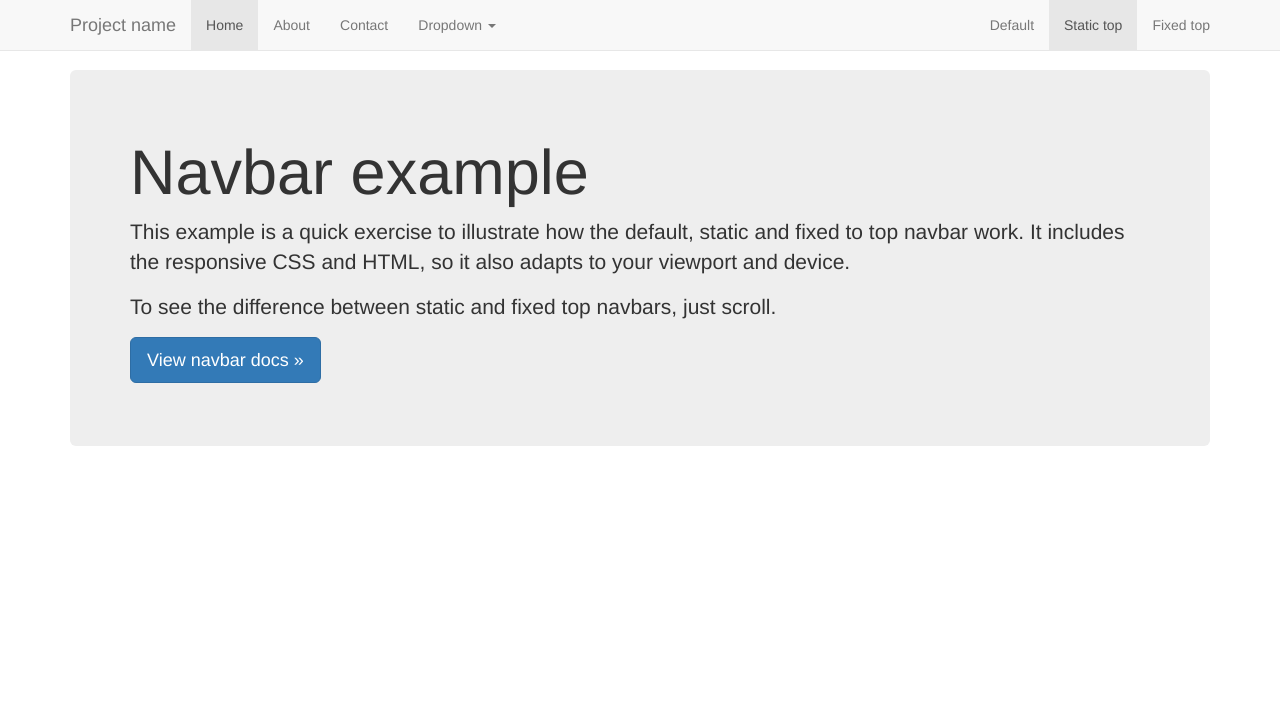
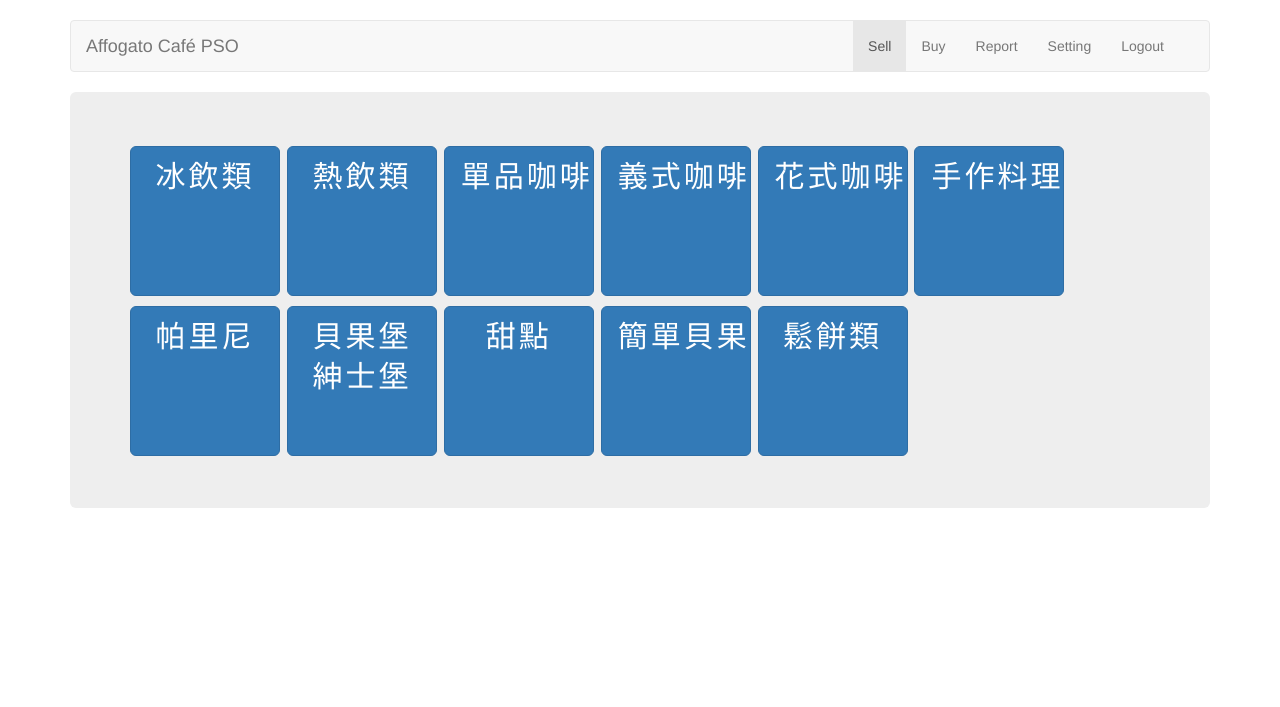
Before and after one commit to HengWei/POS-System, a Django app: page /index/ in a window 1280 px wide. Shown: the top 707 px of the page. Run offline with Django 3.2, Linux system fonts and the light colour scheme; some libraries are stand-ins or nearby versions.

Commit message:
1. menu demo

```diff
--- /dev/null
+++ b/static/css/ie10-viewport-bug-workaround.css
@@ -0,0 +1,13 @@
+/*!
+ * IE10 viewport hack for Surface/desktop Windows 8 bug
+ * Copyright 2014-2015 Twitter, Inc.
+ * Licensed under MIT (https://github.com/twbs/bootstrap/blob/master/LICENSE)
+ */
+
+/*
+ * See the Getting Started docs for more information:
+ * http://getbootstrap.com/getting-started/#support-ie10-width
+ */
+@-ms-viewport     { width: device-width; }
+@-o-viewport      { width: device-width; }
+@viewport         { width: device-width; }
--- /dev/null
+++ b/static/css/navbar.css
@@ -0,0 +1,8 @@
+body {
+  padding-top: 20px;
+  padding-bottom: 20px;
+}
+
+.navbar {
+  margin-bottom: 20px;
+}
--- /dev/null
+++ b/static/js/ie10-viewport-bug-workaround.js
@@ -0,0 +1,23 @@
+/*!
+ * IE10 viewport hack for Surface/desktop Windows 8 bug
+ * Copyright 2014-2015 Twitter, Inc.
+ * Licensed under MIT (https://github.com/twbs/bootstrap/blob/master/LICENSE)
+ */
+
+// See the Getting Started docs for more information:
+// http://getbootstrap.com/getting-started/#support-ie10-width
+
+(function () {
+  'use strict';
+
+  if (navigator.userAgent.match(/IEMobile\/10\.0/)) {
+    var msViewportStyle = document.createElement('style')
+    msViewportStyle.appendChild(
+      document.createTextNode(
+        '@-ms-viewport{width:auto!important}'
+      )
+    )
+    document.querySelector('head').appendChild(msViewportStyle)
+  }
+
+})();
--- a/templates/index.html
+++ b/templates/index.html
@@ -2,62 +2,125 @@
 <html lang="en">
 <head>
     {% load staticfiles %}
-    <meta charset="UTF-8">
-    <title>POS System Demo Version</title>
+    <meta charset="utf-8">
+    <meta http-equiv="X-UA-Compatible" content="IE=edge">
+    <meta name="viewport" content="width=device-width, initial-scale=1">
+    <!-- The above 3 meta tags *must* come first in the head; any other head content must come *after* these tags -->
+    <meta name="description" content="">
+    <meta name="author" content="">
+    <title>Affogato Café POS System Demo Version</title>
     <link href="{% static "css/bootstrap.min.css" %}" rel="stylesheet">
     <link href="{% static "css/navbar-static-top.css" %}" rel="stylesheet">
+    <link href="{% static "css/navbar.css" %}" rel="stylesheet">
+    <link href="{% static "css/ie10-viewport-bug-workaround.css" %}" rel="stylesheet">
+    <link href="{% static "js/ie-emulation-modes-warning.js" %}" rel="stylesheet">
+</head>
+<style>
+    .btn {
+        height: 150px;
+        width: 150px;
+        font-size: 30px;
+        vertical-align: middle;
+        font-family: 標楷體;
+    }
 
-</head>
+    .menu {
+        line-height: 160px;
+        letter-spacing: 3px;
+    }
+
+
+</style>
+<script>
+    $(document).load(function () {
+
+    })
+
+
+    function ShowMenu(Target) {
+        var speed = 'fast';
+        $('#' + Target).show(speed);
+        $('#mainMenu').hide(speed);
+    }
+    ;
+
+    function BackMenu(Target) {
+        var speed = 'fast';
+        $('#' + Target).hide(speed);
+        $('#mainMenu').show(speed);
+    }
+    ;
+
+</script>
 <body>
-<nav class="navbar navbar-default navbar-static-top">
 <div class="container">
+
+    <!-- Static navbar -->
+    <nav class="navbar navbar-default">
+        <div class="container-fluid">
             <div class="navbar-header">
-          <button type="button" class="navbar-toggle collapsed" data-toggle="collapse" data-target="#navbar" aria-expanded="false" aria-controls="navbar">
+                <button type="button" class="navbar-toggle collapsed" data-toggle="collapse" data-target="#navbar"
+                        aria-expanded="false" aria-controls="navbar">
                     <span class="sr-only">Toggle navigation</span>
                     <span class="icon-bar"></span>
                     <span class="icon-bar"></span>
                     <span class="icon-bar"></span>
                 </button>
-          <a class="navbar-brand" href="#">Project name</a>
+                <a class="navbar-brand" href="#">Affogato Café PSO</a>
             </div>
-        <div id="navbar" class="navbar-collapse collapse">
+            <div id="navbar" class="navbar-collapse collapse navbar-right">
                 <ul class="nav navbar-nav">
-            <li class="active"><a href="#">Home</a></li>
-            <li><a href="#about">About</a></li>
-            <li><a href="#contact">Contact</a></li>
-            <li class="dropdown">
-              <a href="#" class="dropdown-toggle" data-toggle="dropdown" role="button" aria-haspopup="true" aria-expanded="false">Dropdown <span class="caret"></span></a>
-              <ul class="dropdown-menu">
-                <li><a href="#">Action</a></li>
-                <li><a href="#">Another action</a></li>
-                <li><a href="#">Something else here</a></li>
-                <li role="separator" class="divider"></li>
-                <li class="dropdown-header">Nav header</li>
-                <li><a href="#">Separated link</a></li>
-                <li><a href="#">One more separated link</a></li>
+                    <li class="active"><a href="#">Sell</a></li>
+                    <li><a href="#">Buy</a></li>
+                    <li><a href="#">Report</a></li>
+                    <li><a href="#">Setting</a></li>
+                    <li><a href="#">Logout</a></li>
+                    {#                    <li class="dropdown">#}
+                    {#                        <a href="#" class="dropdown-toggle" data-toggle="dropdown" role="button" aria-haspopup="true"#}
+                    {#                           aria-expanded="false">Dropdown <span class="caret"></span></a>#}
+                    {#                        <ul class="dropdown-menu">#}
+                    {#                            <li><a href="#">Action</a></li>#}
+                    {#                            <li><a href="#">Another action</a></li>#}
+                    {#                            <li><a href="#">Something else here</a></li>#}
+                    {#                            <li role="separator" class="divider"></li>#}
+                    {#                            <li class="dropdown-header">Nav header</li>#}
+                    {#                            <li><a href="#">Separated link</a></li>#}
+                    {#                            <li><a href="#">One more separated link</a></li>#}
+                    {#                        </ul>#}
+                    {#                    </li>#}
                 </ul>
-            </li>
-          </ul>
-          <ul class="nav navbar-nav navbar-right">
-            <li><a href="../navbar/">Default</a></li>
-            <li class="active"><a href="./">Static top <span class="sr-only">(current)</span></a></li>
-            <li><a href="../navbar-fixed-top/">Fixed top</a></li>
-          </ul>
+                {#                <ul class="nav navbar-nav navbar-right">#}
+                {#                    <li class="active"><a href="./">Default <span class="sr-only">(current)</span></a></li>#}
+                {#                    <li><a href="../navbar-static-top/">Static top</a></li>#}
+                {#                    <li><a href="../navbar-fixed-top/">Fixed top</a></li>#}
+                {#                </ul>#}
             </div><!--/.nav-collapse -->
-      </div>
+        </div><!--/.container-fluid -->
     </nav>
-
-
-    <div class="container">
 
     <!-- Main component for a primary marketing message or call to action -->
     <div class="jumbotron">
-        <h1>Navbar example</h1>
-        <p>This example is a quick exercise to illustrate how the default, static and fixed to top navbar work. It includes the responsive CSS and HTML, so it also adapts to your viewport and device.</p>
-        <p>To see the difference between static and fixed top navbars, just scroll.</p>
-        <p>
-          <a class="btn btn-lg btn-primary" href="../../components/#navbar" role="button">View navbar docs &raquo;</a>
-        </p>
+        <div class="menu" id="mainMenu">
+            <a class="btn btn-lg btn-primary" href="javascript:ShowMenu('menu-1');" role="button">冰飲類</a>
+            <a class="btn btn-lg btn-primary" href="#" role="button">熱飲類</a>
+            <a class="btn btn-lg btn-primary" href="#" role="button">單品咖啡</a>
+            <a class="btn btn-lg btn-primary" href="#" role="button">義式咖啡</a>
+            <a class="btn btn-lg btn-primary" href="#" role="button">花式咖啡</a>
+            <a class="btn btn-lg btn-primary" href="#" role="button">手作料理</a>
+            <a class="btn btn-lg btn-primary" href="#" role="button">帕里尼</a>
+            <a class="btn btn-lg btn-primary" href="#" role="button">貝果堡<br>紳士堡</a>
+            <a class="btn btn-lg btn-primary" href="#" role="button">甜點</a>
+            <a class="btn btn-lg btn-primary" href="#" role="button">簡單貝果</a>
+            <a class="btn btn-lg btn-primary" href="#" role="button">鬆餅類</a>
+        </div>
+        <div id="menu-1" hidden>
+            <h3>冰飲類</h3>
+            <a class="btn btn-lg btn-primary" href="#" role="button">錫蘭紅茶</a>
+            <a class="btn btn-lg btn-primary" href="#" role="button">茉莉綠茶</a>
+            <a class="btn btn-lg btn-primary" href="#" role="button">柳橙紅茶</a>
+            <a class="btn btn-lg btn-primary" href="#" role="button">櫻桃紅茶</a>
+            <a class="btn btn-lg btn-warning" href="javascript: BackMenu('menu-1');" role="button">回上一頁</a>
+        </div>
     </div>
 
 </div> <!-- /container -->
@@ -67,9 +130,9 @@
 ================================================== -->
 <!-- Placed at the end of the document so the pages load faster -->
 <script src="https://ajax.googleapis.com/ajax/libs/jquery/1.12.4/jquery.min.js"></script>
-    <script>window.jQuery || document.write('<script src="../../assets/js/vendor/jquery.min.js"><\/script>')</script>
-    <script src="../../dist/js/bootstrap.min.js"></script>
+<script>window.jQuery || document.write('<script src={% static "js/jquery-3.2.0.min.js" %}><\/script>')</script>
+<script src={% static "js/bootstrap.min.js" %}></script>
 <!-- IE10 viewport hack for Surface/desktop Windows 8 bug -->
-    <script src="../../assets/js/ie10-viewport-bug-workaround.js"></script>
+<script src={% static "js/ie10-viewport-bug-workaround.js" %}></script>
 </body>
 </html>
```
Also changed, not shown: static/js/ie-emulation-modes-warning.js (added, +51 -0 lines). Lines whose indentation alone changed are shown as unchanged.
